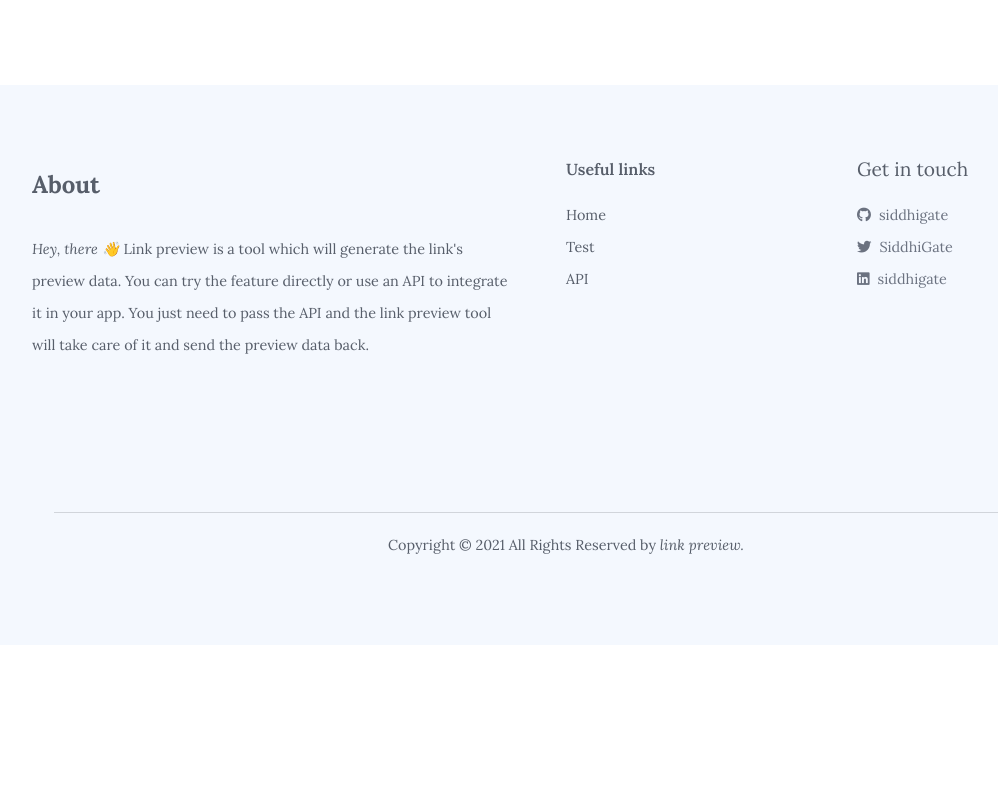
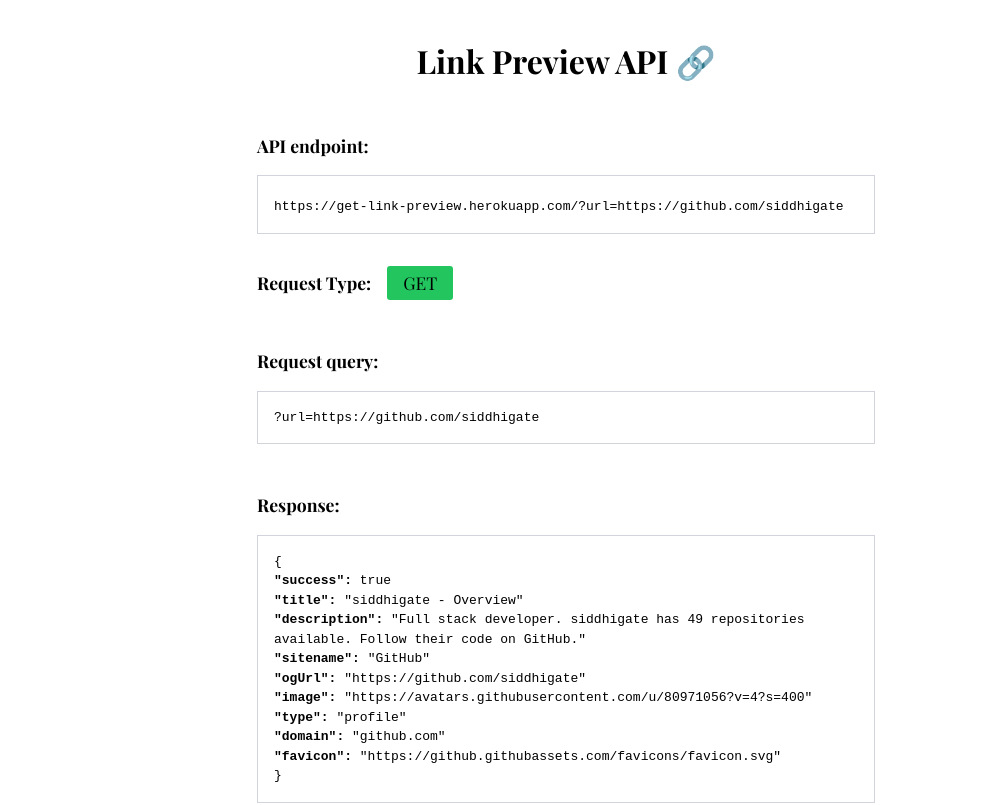
Before and after one commit to brianraila/url-info-api, a React (Create React App) app in the folder frontend/: page / in a window 1280 px wide. Shown: the part 1580-2385 px from the top of the page, without its empty margins (74-1072 px from the left). Before the commit the page ends 2225 px from the top, so only its background shows below. Built offline with nearby package versions, Linux system fonts and the light colour scheme; the HTML template or start-up script is replaced by a standard one; a web font is replaced by a local one.

Commit message:
feat: API doc

```diff
--- a/frontend/src/App.js
+++ b/frontend/src/App.js
@@ -1,6 +1,7 @@
 import { useRef } from "react";
 import Footer from "./components/Footer";
 import Landing from "./components/Landing";
+import TestAPI from "./components/TestAPI";
 import TestPreview from "./components/TestPreview";
 
 function App() {
@@ -16,6 +17,7 @@
     <div className="App">
       <Landing landingRef={landingRef} scrollToTest={scrollToTest} />
       <TestPreview testRef={testRef} />
+      <TestAPI></TestAPI>
       <Footer scrollToTest={scrollToTest} scrollToLanding={scrollToLanding} />
     </div>
   );
--- /dev/null
+++ b/frontend/src/components/TestAPI.jsx
@@ -0,0 +1,93 @@
+import React from "react";
+
+const TestAPI = ({ testRef }) => {
+  return (
+    <section className="feature feature-api" ref={testRef}>
+      <h2>Link Preview API 🔗</h2>
+
+      <div>
+        <p
+          style={{
+            textAlign: "left",
+            margin: "3rem 1rem 1rem 1rem",
+            fontWeight: "bold",
+            fontSize: "1.1rem",
+          }}
+        >
+          API endpoint:{" "}
+        </p>
+        <a
+          href="https://get-link-preview.herokuapp.com/?url=https://github.com/siddhigate"
+          target="_blank"
+          className="api-url"
+        >
+          <code>
+            https://get-link-preview.herokuapp.com/?url=https://github.com/siddhigate
+          </code>
+        </a>
+
+        <div>
+          <p
+            style={{ textAlign: "left", marginTop: "2rem", fontSize: "1.1rem" }}
+          >
+            <span style={{ fontWeight: "bold", margin: "1rem" }}>
+              Request Type:
+            </span>
+            <span
+              style={{
+                backgroundColor: "#22C55E",
+                display: "inline-block",
+                padding: "0.25rem 1rem",
+                borderRadius: "3px",
+              }}
+            >
+              GET
+            </span>
+          </p>
+        </div>
+
+        <div>
+          <p
+            style={{
+              textAlign: "left",
+              margin: "3rem 1rem 1rem 1rem",
+              fontWeight: "bold",
+              fontSize: "1.1rem",
+            }}
+          >
+            Request query:
+          </p>
+          <code className="api-url">?url=https://github.com/siddhigate</code>
+        </div>
+
+        <div>
+          <p
+            style={{
+              textAlign: "left",
+              margin: "3rem 1rem 1rem 1rem",
+              fontWeight: "bold",
+              fontSize: "1.1rem",
+            }}
+          >
+            Response:
+          </p>
+          <code className="api-url">
+            <p>{"{"}</p>
+            <p> <span style={{fontWeight: "bold"}}>"success":</span> true</p>
+            <p><span style={{fontWeight: "bold"}}>"title":</span> "siddhigate - Overview"</p>
+            <p><span style={{fontWeight: "bold"}}>"description":</span> "Full stack developer. siddhigate has 49 repositories available. Follow their code on GitHub."</p>
+            <p><span style={{fontWeight: "bold"}}>"sitename":</span> "GitHub"</p>
+            <p><span style={{fontWeight: "bold"}}>"ogUrl":</span> "https://github.com/siddhigate"</p>
+            <p><span style={{fontWeight: "bold"}}>"image":</span> "https://avatars.githubusercontent.com/u/80971056?v=4?s=400"</p>
+            <p><span style={{fontWeight: "bold"}}>"type":</span> "profile"</p>
+            <p><span style={{fontWeight: "bold"}}>"domain":</span> "github.com"</p>
+            <p><span style={{fontWeight: "bold"}}>"favicon":</span> "https://github.githubassets.com/favicons/favicon.svg"</p>
+            <p>{"}"}</p>
+          </code>
+        </div>
+      </div>
+    </section>
+  );
+};
+
+export default TestAPI;
--- a/frontend/src/index.css
+++ b/frontend/src/index.css
@@ -1101,9 +1101,15 @@
 }
 
 @keyframes ldio-pifcf7yhvf9 {
-  0% { opacity: 1 }
-  100% { opacity: 0 }
+  0% {
+    opacity: 1
+  }
+
+  100% {
+    opacity: 0
+  }
 }
+
 .ldio-pifcf7yhvf9 div {
   left: 94px;
   top: 48px;
@@ -1114,55 +1120,80 @@
   height: 24px;
   border-radius: 6px / 12px;
   transform-origin: 6px 52px;
-}.ldio-pifcf7yhvf9 div:nth-child(1) {
+}
+
+.ldio-pifcf7yhvf9 div:nth-child(1) {
   transform: rotate(0deg);
   animation-delay: -0.9166666666666666s;
   background: #68e1fd;
-}.ldio-pifcf7yhvf9 div:nth-child(2) {
+}
+
+.ldio-pifcf7yhvf9 div:nth-child(2) {
   transform: rotate(30deg);
   animation-delay: -0.8333333333333334s;
   background: #68e1fd;
-}.ldio-pifcf7yhvf9 div:nth-child(3) {
+}
+
+.ldio-pifcf7yhvf9 div:nth-child(3) {
   transform: rotate(60deg);
   animation-delay: -0.75s;
   background: #68e1fd;
-}.ldio-pifcf7yhvf9 div:nth-child(4) {
+}
+
+.ldio-pifcf7yhvf9 div:nth-child(4) {
   transform: rotate(90deg);
   animation-delay: -0.6666666666666666s;
   background: #68e1fd;
-}.ldio-pifcf7yhvf9 div:nth-child(5) {
+}
+
+.ldio-pifcf7yhvf9 div:nth-child(5) {
   transform: rotate(120deg);
   animation-delay: -0.5833333333333334s;
   background: #68e1fd;
-}.ldio-pifcf7yhvf9 div:nth-child(6) {
+}
+
+.ldio-pifcf7yhvf9 div:nth-child(6) {
   transform: rotate(150deg);
   animation-delay: -0.5s;
   background: #68e1fd;
-}.ldio-pifcf7yhvf9 div:nth-child(7) {
+}
+
+.ldio-pifcf7yhvf9 div:nth-child(7) {
   transform: rotate(180deg);
   animation-delay: -0.4166666666666667s;
   background: #68e1fd;
-}.ldio-pifcf7yhvf9 div:nth-child(8) {
+}
+
+.ldio-pifcf7yhvf9 div:nth-child(8) {
   transform: rotate(210deg);
   animation-delay: -0.3333333333333333s;
   background: #68e1fd;
-}.ldio-pifcf7yhvf9 div:nth-child(9) {
+}
+
+.ldio-pifcf7yhvf9 div:nth-child(9) {
   transform: rotate(240deg);
   animation-delay: -0.25s;
   background: #68e1fd;
-}.ldio-pifcf7yhvf9 div:nth-child(10) {
+}
+
+.ldio-pifcf7yhvf9 div:nth-child(10) {
   transform: rotate(270deg);
   animation-delay: -0.16666666666666666s;
   background: #68e1fd;
-}.ldio-pifcf7yhvf9 div:nth-child(11) {
+}
+
+.ldio-pifcf7yhvf9 div:nth-child(11) {
   transform: rotate(300deg);
   animation-delay: -0.08333333333333333s;
   background: #68e1fd;
-}.ldio-pifcf7yhvf9 div:nth-child(12) {
+}
+
+.ldio-pifcf7yhvf9 div:nth-child(12) {
   transform: rotate(330deg);
   animation-delay: 0s;
   background: #68e1fd;
 }
+
 .loadingio-spinner-spinner-er2jvkcgztr {
   width: 200px;
   height: 200px;
@@ -1170,13 +1201,33 @@
   overflow: hidden;
   background: none;
 }
+
 .ldio-pifcf7yhvf9 {
   width: 100%;
   height: 100%;
   position: relative;
   transform: translateZ(0) scale(1);
   backface-visibility: hidden;
-  transform-origin: 0 0; /* see note above */
+  transform-origin: 0 0;
+  /* see note above */
 }
-.ldio-pifcf7yhvf9 div { box-sizing: content-box; }
+
+.ldio-pifcf7yhvf9 div {
+  box-sizing: content-box;
+}
+
 /* generated by https://loading.io/ */
+
+.api-url {
+  border: 1px solid #d1d5db;
+  display: block;
+  color: inherit;
+  text-decoration: none;
+  margin: 1rem;
+  padding: 1rem;
+}
+
+.feature-api {
+  max-width: 650px;
+  margin: auto;
+}
```
